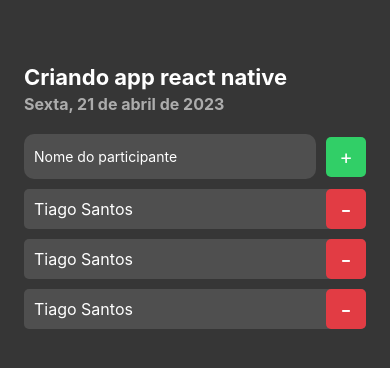
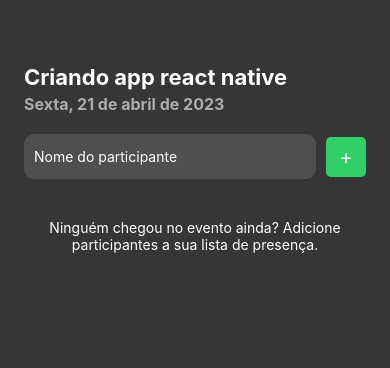
Before and after one commit to Tiagoamrein/Ignite, a React Native app in the folder imhere/: screen / in a window 390 px wide. Shown: the top 368 px of the page. Built offline with nearby package versions, Linux system fonts and the light colour scheme.

Commit message:
criando a lista de participantes

```diff
--- a/imhere/src/components/Participant/index.tsx
+++ b/imhere/src/components/Participant/index.tsx
@@ -1,11 +1,16 @@
 import { View, Text,TouchableOpacity } from "react-native";
 import {styles} from "./styles"
 
-export function Participant(){
+ type Props ={
+  name: string
+  onRemove: () => void
+}
+
+export function Participant({name, onRemove}:Props){
   return(
     <View style={styles.container}>
-      <Text style={styles.name}>Tiago Santos</Text>
-      <TouchableOpacity style={styles.button} >
+      <Text style={styles.name}>{name}</Text>
+      <TouchableOpacity style={styles.button}  onPress={onRemove}>
       <Text style={styles.buttonText}>-</Text>
     </TouchableOpacity>
     </View>
--- a/imhere/src/components/Participant/styles.ts
+++ b/imhere/src/components/Participant/styles.ts
@@ -7,7 +7,7 @@ export const styles = StyleSheet.create({
     borderRadius: 5,
     flexDirection: 'row',
     alignItems: 'center',
-    marginBottom: 10,
+    marginBottom: 20,
   },
   name: {
     flex: 1,
--- a/imhere/src/screens/home/index.tsx
+++ b/imhere/src/screens/home/index.tsx
@@ -1,4 +1,4 @@
-import { View, Text, TextInput, TouchableOpacity } from "react-native"
+import { View, Text, TextInput, TouchableOpacity, FlatList } from "react-native"
 import { styles } from "./styles"
 import { Participant } from "../../components/Participant"
 
@@ -6,8 +6,12 @@ import { Participant } from "../../components/Participant"
 function handlerParticipantAdd(){
   console.log("participant add")
 }
+
+function handlerParticipantRemove(){
+  console.log("participant remove")
+}
 export function Home(){
-
+  const participant = ['Tiago', 'Pedro', 'Mateus', 'man', 'Fare', 'Test', 'Function','ola','outro']
   return(
     <View style={styles.container}>
     <Text style={styles.eventName}>Criando app react native</Text>
@@ -22,9 +26,25 @@ export function Home(){
       <Text style={styles.buttonText}>+</Text>
     </TouchableOpacity></View>
 
-    <Participant/>
-    <Participant/>
-    <Participant/>
+    <FlatList
+    data={[]}
+    keyExtractor={item=> item}
+    renderItem={({item})=> (
+    <Participant
+    name={item}
+    key={item}
+    onRemove={handlerParticipantRemove}
+    />
+    )}
+    ListEmptyComponent={()=>{
+      return(
+
+          <Text style={styles.empty}>Ninguém chegou no evento ainda? Adicione participantes a sua lista de presença.</Text>
+
+      )
+    }}
+    />
+
     </View>
   )
 }
--- a/imhere/src/screens/home/styles.ts
+++ b/imhere/src/screens/home/styles.ts
@@ -47,7 +47,12 @@ import { StyleSheet } from "react-native"
     alignItems: 'center',
     marginTop: 10,
     gap: 10,
-    marginBottom: 10,
+    marginBottom: 40,
+  },
+  empty: {
+    color: '#FFF',
+    fontSize: 14,
+    textAlign: 'center'
   }
 
 })
```
